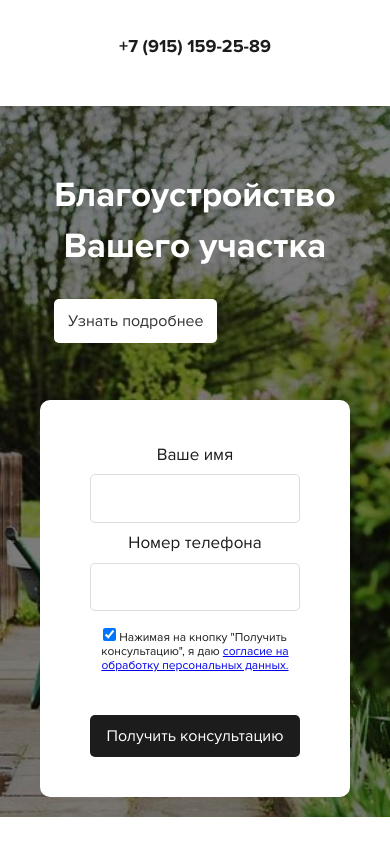
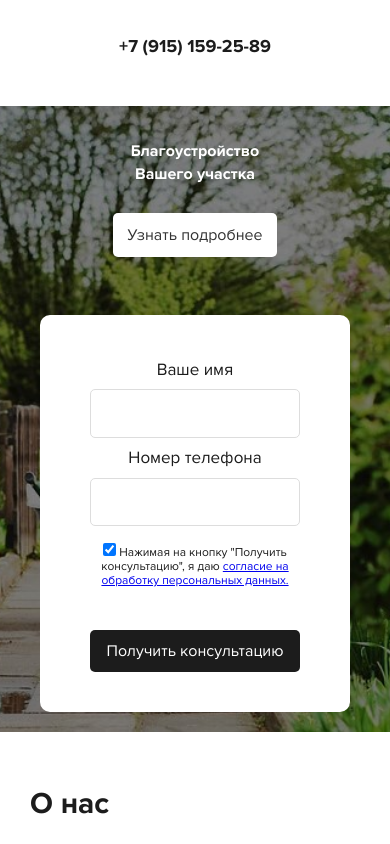
Before and after one commit to ashmarinasvetlana/beatyland, a plain HTML site: page index.html in a window 390 px wide. Shown: the top 844 px of the page. Drawn offline with nearby package versions, Linux system fonts and the light colour scheme.

Commit message:
Доработки

```diff
--- a/sass/sections/_main-screen.sass
+++ b/sass/sections/_main-screen.sass
@@ -100,7 +100,7 @@
         &-wrap
             justify-content: center
             &__item
-                margin-top: 150px
+                margin-top: 120px
         &__form
             margin-left: 0
             margin-top: 70px
@@ -111,5 +111,6 @@
         padding: 20px
         &__title
             font-size: 35px
+            font-size: 16px
         &-features
             display: none
```
Also changed, not shown: sass/sections/_services.sass (line endings or trailing spaces), sass/style.css, 1 other file.
